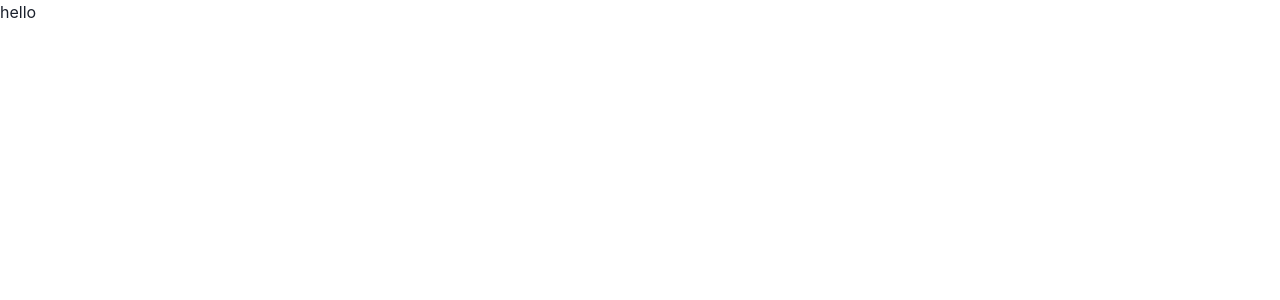
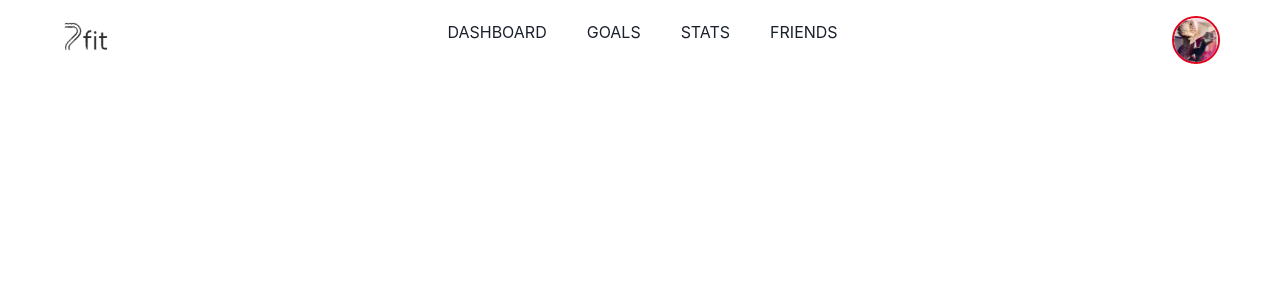
Before and after one commit to ipz06/fitness-tracking-app, a React (Vite) app in the folder fitness-tracking-app/: page / in a window 1280 px wide. Shown: the top 300 px of the page. Built offline with nearby package versions, Linux system fonts and the light colour scheme.

Commit message:
Add Navbar component and css

```diff
--- a/fitness-tracking-app/src/App.jsx
+++ b/fitness-tracking-app/src/App.jsx
@@ -1,4 +1,6 @@
 import { ChakraProvider } from "@chakra-ui/react";
+import Navbar from "./components/Navbar/Navbar";
+import { menuItems } from "./common/constants";
 
 
 function App() {
@@ -6,7 +8,7 @@ function App() {
   return (
     <ChakraProvider>
       <div>
-        <p>hello</p>
+        <Navbar menu ={menuItems}/>
       </div>
     </ChakraProvider>
   )
--- /dev/null
+++ b/fitness-tracking-app/src/components/Navbar/Navbar.jsx
@@ -0,0 +1,74 @@
+/* eslint-disable react/prop-types */
+import {
+   HStack,
+   Box,
+   Avatar,
+   Flex,
+   Image,
+   Spacer
+} from '@chakra-ui/react';
+import { NavLink } from 'react-router-dom';
+import { useState, useContext } from 'react';
+import { AuthContext } from '../../common/context.js'
+import Logo from '../../assets/Logo.png'
+import Img from '../../assets/avatar_ex.png'
+import './navbar.css'
+import { redColor } from '../../common/constants.js';
+
+
+
+
+
+const Navbar = ({menu}) => {
+
+   const [activeLink, setActiveLink] = useState('')
+
+   return (
+         <Flex
+            h='80px'
+            zIndex={'1'}
+            maxWidth={'1200px'}
+            margin={'auto'}
+            className='nav'
+         >
+            <Image
+               src ={Logo}
+               h='40px'
+               margin={'auto'}
+               marginLeft={'5'}/>
+            <Spacer/>
+            <Flex className='nav'>
+            {menu.map((el, i)=>{
+               return(
+                  <HStack key={i}
+                        margin ='auto'
+                        p={'5'}>
+
+                        <NavLink key={i} to={`/${el.toLowerCase()}`}
+                           className={activeLink===el ? 'active':''}
+                           onClick={()=>setActiveLink(el.toLowerCase())}>
+                              {el}
+                        </NavLink>
+
+
+                  </HStack>
+               )
+            })}
+            <div className={`underline ${activeLink.toLowerCase()}`}></div>
+            </Flex>
+
+
+            <Spacer/>
+            <Box margin={'auto'}>
+               <NavLink to = {'/profile'}>
+                  <Avatar name = {'handle'}
+                        src = {Img} showBorder={true}
+                        borderColor={redColor}
+                        marginRight={'5'}/>
+               </NavLink>
+            </Box>
+         </Flex>
+   )
+}
+
+export default Navbar
--- /dev/null
+++ b/fitness-tracking-app/src/components/Navbar/navbar.css
@@ -0,0 +1,44 @@
+.nav {
+  position: relative;  /* So the underline is positioned relative to the nav */
+  height: 50px;
+}
+
+nav a {
+  margin: 0 10px;
+  text-decoration: none;
+}
+
+.underline {
+  position: absolute;
+  height: 3px;
+  background: #e0041c;
+  width: 0;
+  bottom: -10px;
+  transition: all 0.3s ease-in-out;
+
+
+}
+
+ .underline.dashboard {
+   width: 100px;
+   bottom: -10px;  /* Distance from the link */
+   left: 18px;  /* Adjust based on the position of your links */
+ }
+
+ .underline.goals {
+   width: 55px;
+   bottom: -10px;
+   left: 155px;  /* Adjust based on the position of your links */
+ }
+
+ .underline.stats {
+  width: 50px;
+  bottom: -10px;
+  left: 245px;  /* Adjust based on the position of your links */
+}
+
+.underline.friends {
+  width: 70px;
+  bottom: -10px;
+  left: 335px;  /* Adjust based on the position of your links */
+}
```
